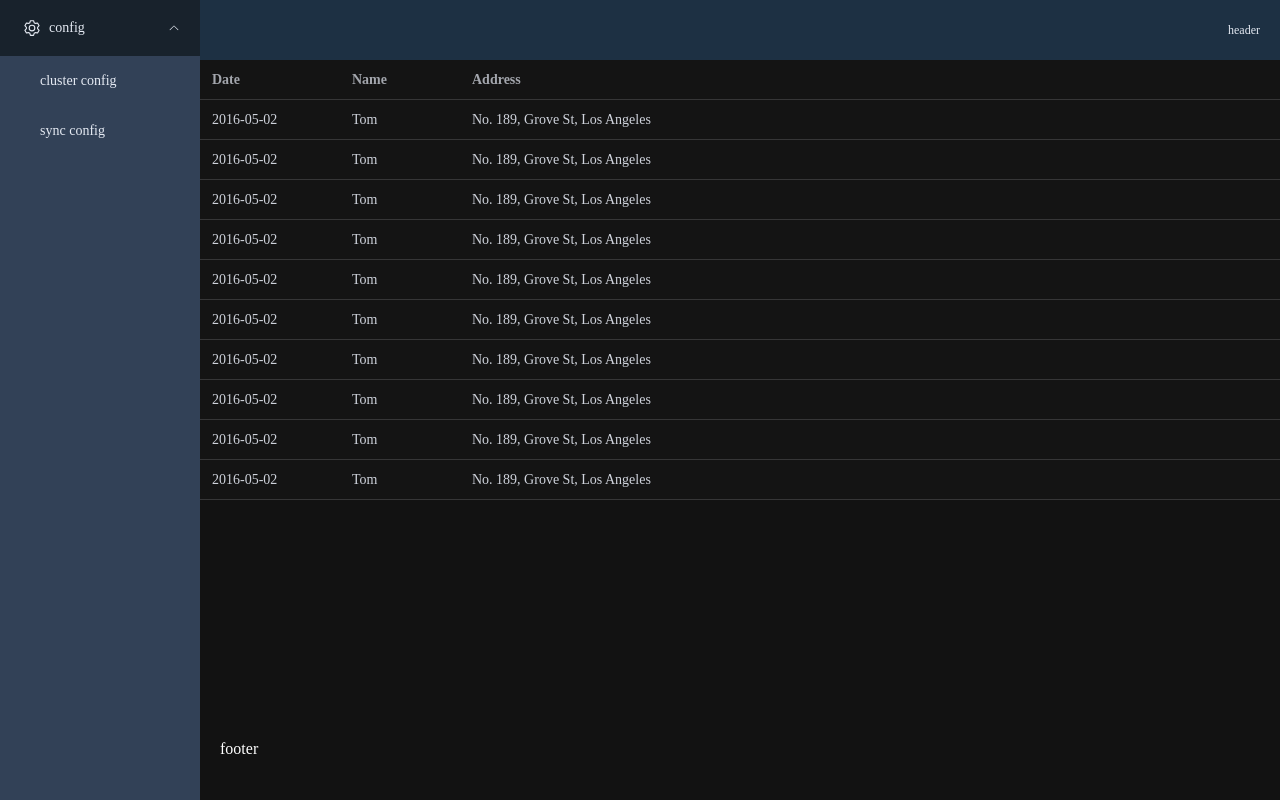
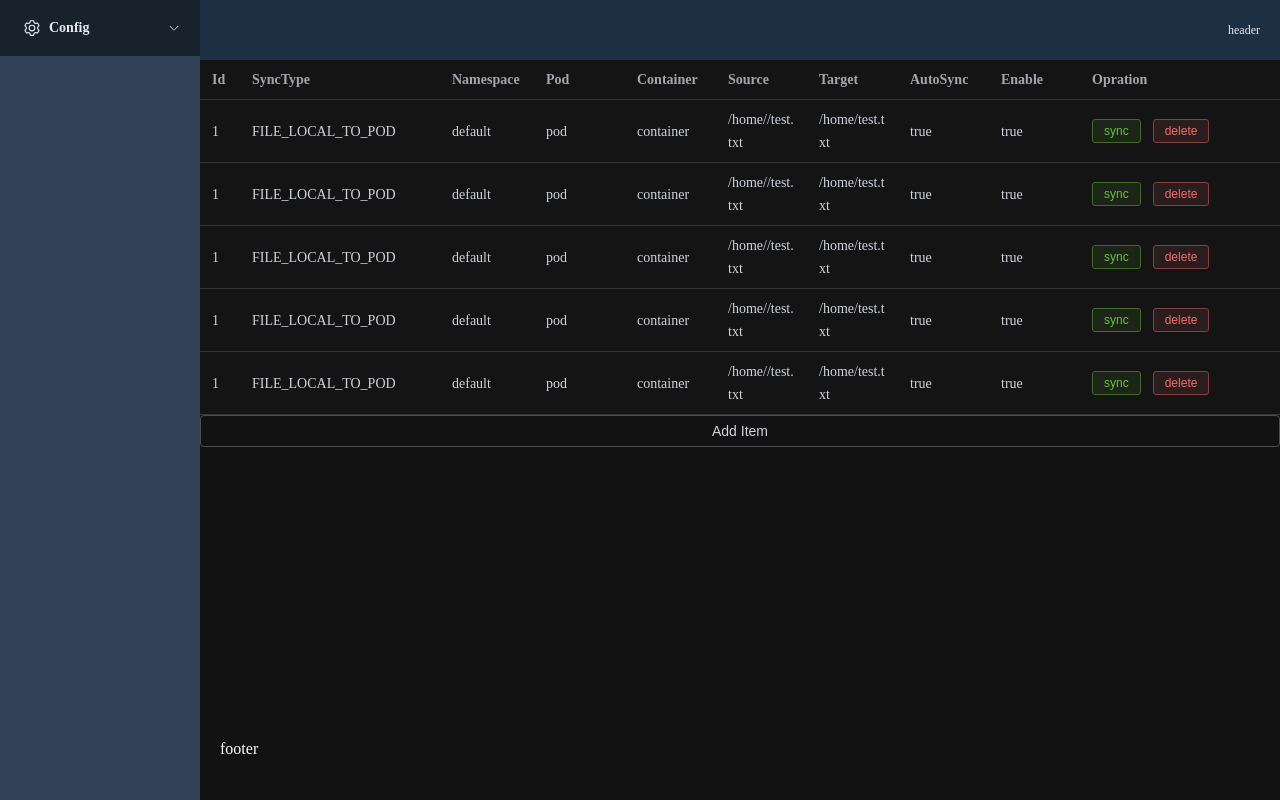
Before and after one commit to xiaoso456/kubelink-web, a Vue app: page /#/sync in a window 1280 px wide. Before the commit this address led to /#/. Built offline with nearby package versions, Linux system fonts and the light colour scheme.

Commit message:
cluster config file

```diff
--- a/index.html
+++ b/index.html
@@ -4,7 +4,7 @@
     <meta charset="UTF-8" />
     <link rel="icon" type="image/svg+xml" href="/vite.svg" />
     <meta name="viewport" content="width=device-width, initial-scale=1.0" />
-    <title>Vite + Vue</title>
+    <title>kubelink-web</title>
   </head>
   <body>
     <div id="app"></div>
--- a/package.json
+++ b/package.json
@@ -9,7 +9,10 @@
     "preview": "vite preview"
   },
   "dependencies": {
+    "@element-plus/icons-vue": "^2.3.1",
     "element-plus": "^2.6.2",
+    "unplugin-icons": "^0.18.5",
+    "vite-plugin-inspect": "^0.8.3",
     "vue": "^3.4.21",
     "vue-router": "^4.3.0"
   },
--- a/src/App.vue
+++ b/src/App.vue
@@ -1,19 +1,19 @@
 <template>
   <el-container class="layout-container-demo" style="margin: -8px">
-<!--    侧边栏最小高度为屏幕高度-->
 
 
     <el-aside width="200px">
       <el-scrollbar>
 
-        <el-menu default-openeds="[1]">
+        <el-menu  @open="handleOpen"  @close="handleClose">
           <el-sub-menu index="1">
             <template #title>
-              <el-icon><setting /></el-icon>config
+              <el-icon><setting /></el-icon>       <h4 class="mb-2">Config</h4>
+
             </template>
 
-              <el-menu-item index="1-1">cluster config</el-menu-item>
-              <el-menu-item index="1-2">sync config</el-menu-item>
+              <el-menu-item index="1-1" @click="()=>{this.$router.push('/cluster')}" ><el-icon><SetUp /></el-icon>cluster config</el-menu-item>
+              <el-menu-item index="1-2" @click="()=>{this.$router.push('/sync')}"  ><el-icon><Refresh /></el-icon>sync config</el-menu-item>
 
           </el-sub-menu>
 
@@ -46,7 +46,12 @@
 
 <script lang="ts" setup>
 import { Menu as IconMenu, Message, Setting } from '@element-plus/icons-vue'
-
+const handleOpen = (key: string, keyPath: string[]) => {
+  console.log(key, keyPath)
+}
+const handleClose = (key: string, keyPath: string[]) => {
+  console.log(key, keyPath)
+}
 
 </script>
 
--- a/src/components/SyncConfigTable.vue
+++ b/src/components/SyncConfigTable.vue
@@ -1,21 +1,58 @@
 <template>
+
   <el-table :data="tableData">
-    <el-table-column prop="date" label="Date" width="140" />
-    <el-table-column prop="name" label="Name" width="120" />
-    <el-table-column prop="address" label="Address" />
+    <el-table-column prop="id" label="Id" width="40" />
+    <el-table-column prop="syncType" label="SyncType" width="200-0"/>
+    <el-table-column prop="namespace" label="Namespace" />
+    <el-table-column prop="pod" label="Pod" />
+    <el-table-column prop="container" label="Container" />
+    <el-table-column prop="source" label="Source" />
+    <el-table-column prop="target" label="Target" />
+    <el-table-column prop="autoSync" label="AutoSync" />
+    <el-table-column prop="enable" label="Enable" />
+    <el-table-column label="Opration" width="200">
+      <template #default="scope">
+            <el-button size="small" type="success" plain @click="handleSync(scope.$index,scope.row)">sync</el-button>
+            <el-button size="small" type="danger" plain @click="handleDelete(scope.$index,scope.row)">delete</el-button>
+      </template>
+    </el-table-column>
   </el-table>
+  <el-button class="mt-4" style="width: 100%" @click="handleAddItem">Add Item</el-button>
+
 </template>
 
-<script  setup>
+<script setup>
 import {ref} from "vue"
 
 
 const item = {
-  date: '2016-05-02',
-  name: 'Tom',
-  address: 'No. 189, Grove St, Los Angeles',
+  id: 1,
+  syncType: 'FILE_LOCAL_TO_POD',
+  namespace: 'default',
+  pod: 'pod',
+  container : 'container',
+  source: '/home//test.txt',
+  target: '/home/test.txt',
+  autoSync: true,
+  enable: true
 }
-const tableData = ref(Array.from({ length: 10 }).fill(item))
+const tableData = ref(Array.from({ length: 5 }).fill(item))
+
+
+const handleSync = (index, row) => {
+  console.log(index, row)
+}
+
+const handleDelete = (index, row) => {
+  // todo use delete api and refresh table data
+  tableData.value.splice(index,1)
+  console.log(index, row)
+}
+
+const handleAddItem = () => {
+  // TODO use add api and refresh table data
+  tableData.value.push(item)
+}
 </script>
 
 <style scoped>
--- a/src/main.js
+++ b/src/main.js
@@ -3,17 +3,25 @@ import './style.css'
 import App from './App.vue'
 import 'element-plus/theme-chalk/dark/css-vars.css'
 import SyncConfigTable from "./components/SyncConfigTable.vue";
+import ClusterConfig from "./components/ClusterConfig.vue";
 import * as VueRouter from 'vue-router'
+import * as ElementPlusIconsVue from '@element-plus/icons-vue'
 
 const router = VueRouter.createRouter({
     history: VueRouter.createWebHashHistory(),
     routes: [
-        {path: '/', component: SyncConfigTable},
+        {path: '/', component: ClusterConfig},
+        {path: '/sync', component: SyncConfigTable},
+        {path: '/cluster', component: ClusterConfig},
         {path: '/:pathMatch(.*)*', redirect: '/'},
 
     ],
 })
 
 const app = createApp(App)
+// TODO use auto install
+for (const [key, component] of Object.entries(ElementPlusIconsVue)) {
+    app.component(key, component)
+  }
 app.use(router)
 app.mount('#app')
--- a/vite.config.js
+++ b/vite.config.js
@@ -3,17 +3,50 @@ import vue from '@vitejs/plugin-vue'
 import AutoImport from 'unplugin-auto-import/vite'
 import Components from 'unplugin-vue-components/vite'
 import {ElementPlusResolver} from 'unplugin-vue-components/resolvers'
+import Inspect from 'vite-plugin-inspect'
+import Icons from 'unplugin-icons/vite'
+import IconsResolver from 'unplugin-icons/resolver'
+import path from 'path'
+import * as ElementPlusIconsVue from '@element-plus/icons-vue'
+
+
+const pathSrc = path.resolve(__dirname, 'src')
 
 
 // https://vitejs.dev/config/
 export default defineConfig({
+    resolve: {
+        alias: {
+            '@': pathSrc,
+        },
+    },
     plugins: [
         vue(),
         AutoImport({
-            resolvers: [ElementPlusResolver()],
+            imports: ['vue'],
+            resolvers: [
+                ElementPlusResolver(),
+                IconsResolver({
+                    prefix: 'Icon',
+                }),
+            ],
+            dts: path.resolve(pathSrc, 'auto-imports.d.ts'),
         }),
         Components({
-            resolvers: [ElementPlusResolver()],
-        })
+
+            resolvers: [
+                ElementPlusResolver(),
+                IconsResolver({
+                    enabledCollections: ['ep'],
+                }),
+            ],
+            dts: path.resolve(pathSrc, 'components.d.ts'),
+
+        }),
+        Icons({
+            autoInstall: true,
+        }),
+        Inspect(),
+
     ],
 })
```
Also changed, not shown: 1 other file (tests, documents, lock files or other folders).
